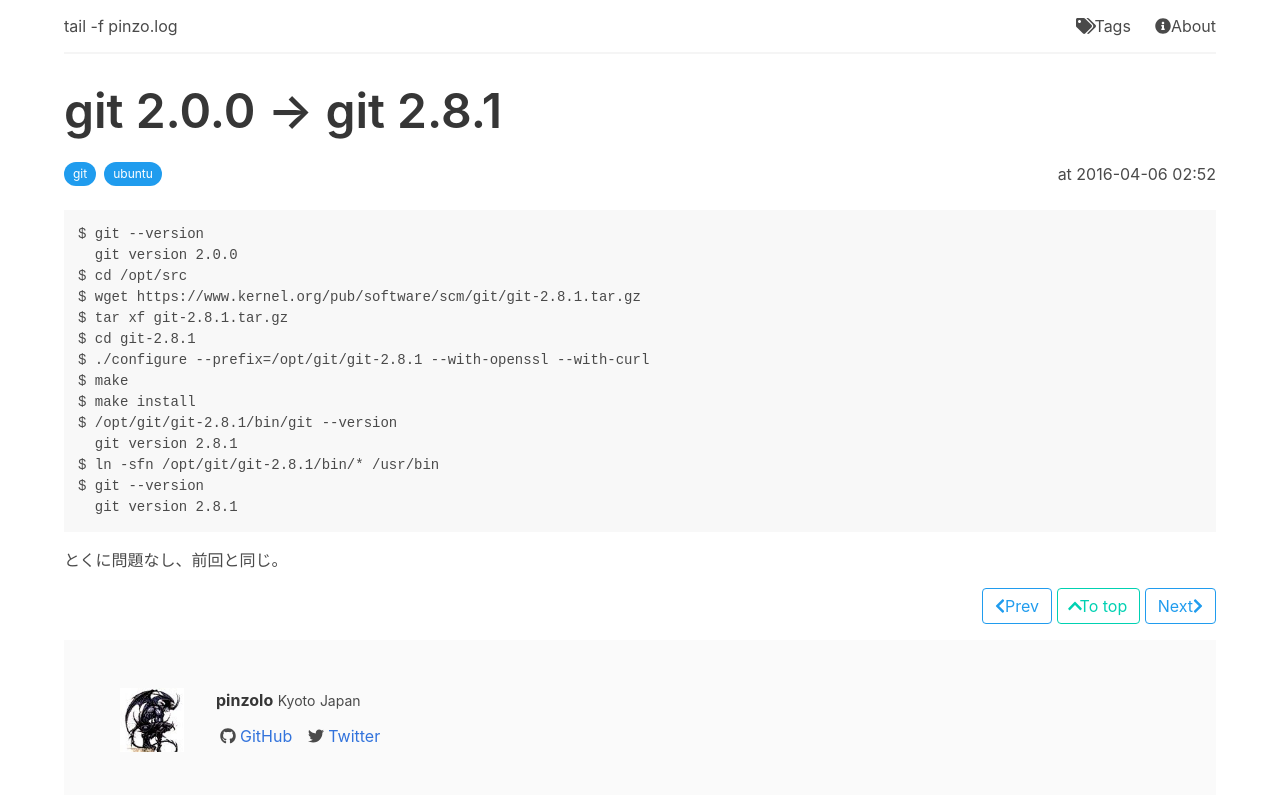
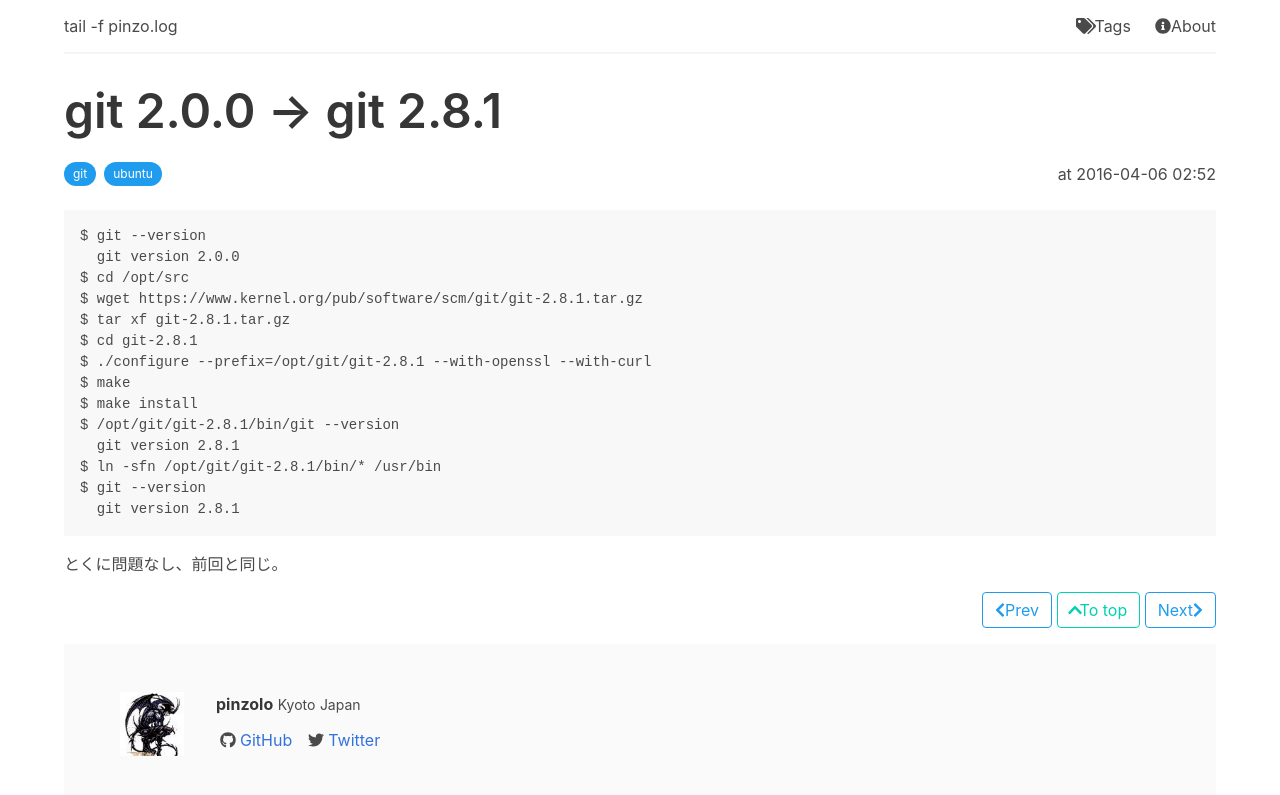
Before and after one commit to pinzolo/pinzolo.github.io, a Jekyll site: the page built from _posts/2016-04-06-git-version-up-to-281-from-200.md, in a window 1280 px wide. Shown: the top 795 px of the page. Built offline with Jekyll 4.4.1, drawn with Linux system fonts in a browser that asks for light colours; nearby versions of some CDN libraries.

Commit message:
em to rem

```diff
--- a/assets/css/style.scss
+++ b/assets/css/style.scss
@@ -16,15 +16,15 @@
 
 .post-entry {
   p {
-    padding-bottom: 1em;
+    padding-bottom: 1rem;
   }
   img {
     vertical-align: middle;
   }
   div.highlighter-rouge {
-    padding-bottom: 1em;
+    padding-bottom: 1rem;
     pre.highlight {
-      padding: 1em;
+      padding: 1rem;
     }
   }
 }
```
